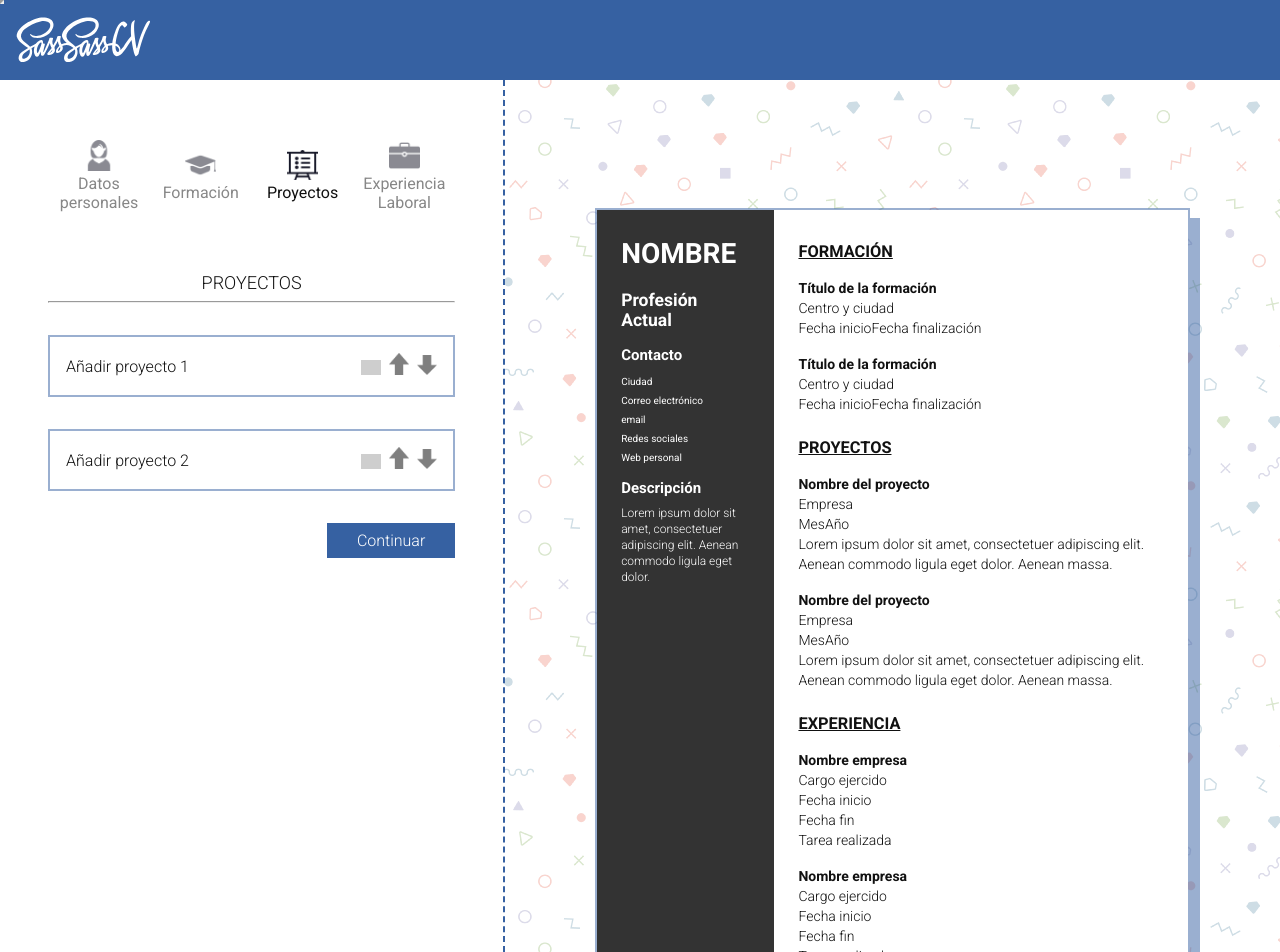
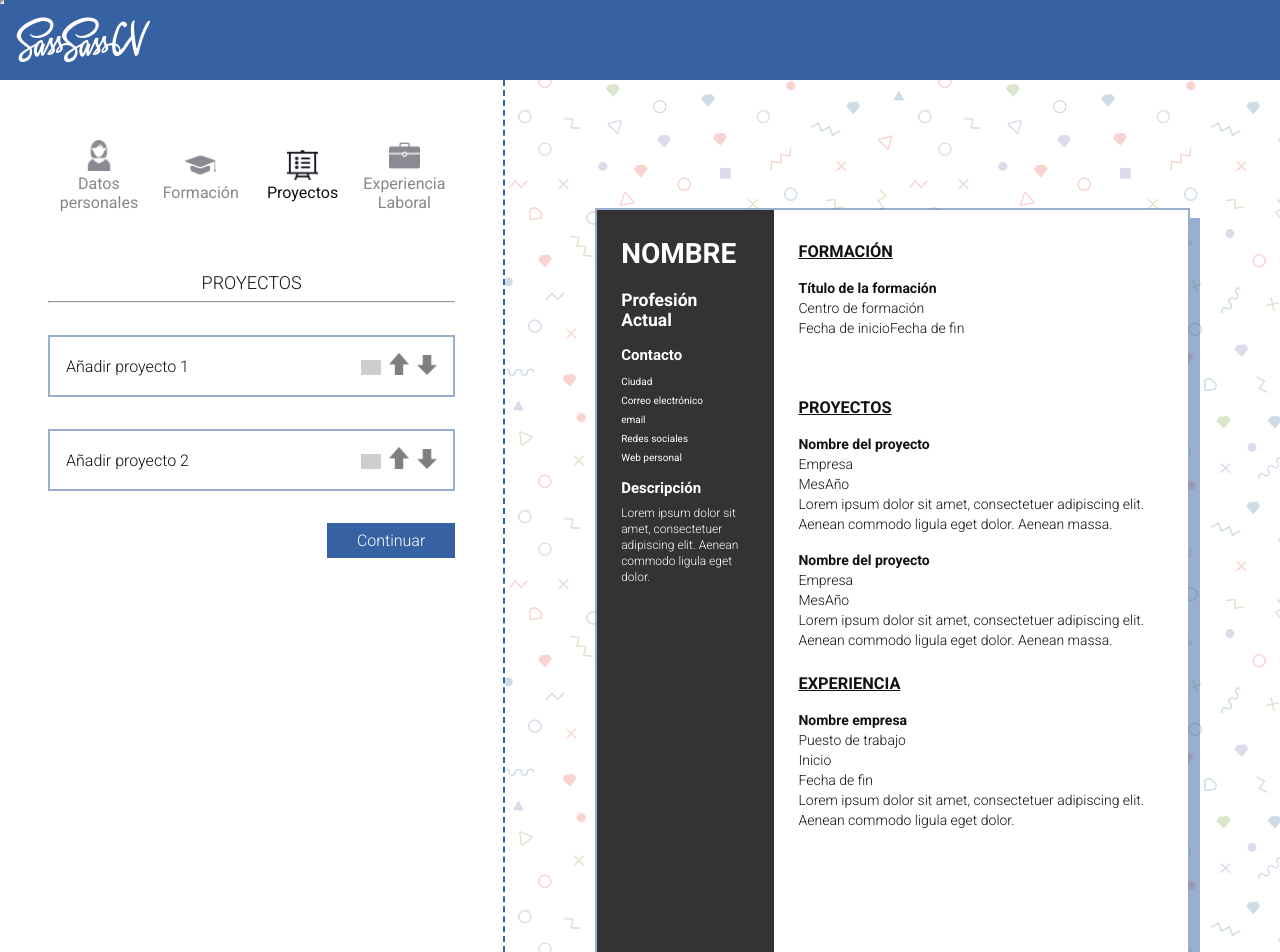
Before and after one commit to Adalab/project-clarke-s4-sass-sass-baby, a React (Create React App) app: page /#/projects in a window 1280 px wide. Shown: the top 952 px of the page. Built offline with nearby package versions, Linux system fonts and the light colour scheme; grey boxes are pictures that could not be loaded.

Commit message:
[Changes]inputs experience and education

```diff
--- a/src/App.js
+++ b/src/App.js
@@ -21,7 +21,18 @@ class App extends Component {
         email: 'email',
         social: 'Redes sociales',
         personalWebsite: 'Web personal',
-        personalDescription: 'Lorem ipsum dolor sit amet, consectetuer adipiscing elit. Aenean commodo ligula eget dolor.'
+        personalDescription: 'Lorem ipsum dolor sit amet, consectetuer adipiscing elit. Aenean commodo ligula eget dolor.',
+        titleEducation: 'Título de la formación',
+        trainingCenterEducation: 'Centro de formación',
+        startDateEducation: 'Fecha de inicio',
+        finishDateEducation: 'Fecha de fin',
+        companyName: 'Nombre empresa',
+        titleExperiencie: 'Puesto de trabajo',
+        startDateExperience: 'Inicio',
+        finishDateExperience: 'Fecha de fin',
+        descriptionExperience: 'Lorem ipsum dolor sit amet, consectetuer adipiscing elit. Aenean commodo ligula eget dolor.',
+
+
       }
     }
     this.updateCv =  this.updateCv.bind(this);
--- a/src/components/Education.js
+++ b/src/components/Education.js
@@ -6,26 +6,26 @@ class Education extends Component {
 
   render() {
     const handleChange = (event) => {
-      const name = event.target.id;
+      const name = event.target.name;
       this.props.handleChange(name, event.target.value);
     };
     return (
       <Fieldset title="Formación">
         <Colapsable box= "firstEducationBox" link="Añadir formación 1">
           <div className="drop-down">
-          <input onChange={handleChange} className="input-form title-education main-value" type="text" name="title-education" placeholder="Título" required />
-          <input onChange={handleChange} className="input-form center-education" type="text" name="company-project" placeholder="Centro de formación" required />
-          <input onChange={handleChange} className="input-form date-start-education" type="date" name="start-date-project" placeholder="Fecha inicio" required />
-          <input onChange={handleChange} className="input-form date-end-education" type="date" name="finish-date-project" placeholder="Fecha fin" required />
+          <input onChange={handleChange} className="input-form title-education main-value" type="text" name="titleEducation" placeholder="Título" required />
+          <input onChange={handleChange} className="input-form center-education" type="text" name="trainingCenterEducation" placeholder="Centro de formación" required />
+          <input onChange={handleChange} className="input-form date-start-education" type="date" name="startDateEducation" placeholder="Fecha inicio" required />
+          <input onChange={handleChange} className="input-form date-end-education" type="date" name="finishDateEducation" placeholder="Fecha fin" required />
           </div>
         </Colapsable>
 
         <Colapsable box= "secondEducationBox" link="Añadir formación 2">
         <div className="drop-down">
-          <input onChange={handleChange} className="input-form title-education1 main-value" type="text" name="title-education1" placeholder="Título" required />
-          <input onChange={handleChange} className="input-form center-education1" type="text" name="company-project" placeholder="Centro de formación" required />
-          <input onChange={handleChange} className="input-form date-start-education1" type="date" name="company-project" placeholder="Fecha inicio" required />
-          <input onChange={handleChange} className="input-form date-end-education1" type="date" name="company-project" placeholder="Fecha inicio" required />
+          <input onChange={handleChange} className="input-form title-education1 main-value" type="text" name="titleEducation2" placeholder="Título" required />
+          <input onChange={handleChange} className="input-form center-education1" type="text" name="trainingCenterEducation2" placeholder="Centro de formación" required />
+          <input onChange={handleChange} className="input-form date-start-education1" type="date" name="startDateEducation2" placeholder="Fecha inicio" required />
+          <input onChange={handleChange} className="input-form date-end-education1" type="date" name="finishDateEducation2" placeholder="Fecha inicio" required />
         </div>
         </Colapsable>
       </Fieldset>
--- a/src/components/EducationBox.js
+++ b/src/components/EducationBox.js
@@ -7,17 +7,17 @@ class EducationBox extends Component {
 			<h3 className="seccion tittle-education">FORMACIÓN</h3>
 			{/*   FORMACIÓN 1   -------------*/}
 			<ul className="list-none margin-bottom esconder formacionuno">
-				<li className="cv-title-education bold">Título de la formación</li>
-				<li className="cv-center-education">Centro y ciudad</li>
-				<li className="date cv-date-start-education put-inline">Fecha inicio </li>
-				<li className="cv-date-end-education put-inline">Fecha finalización </li>
+				<li className="cv-title-education bold">{ this.props.cv.titleEducation }</li>
+				<li className="cv-center-education">{ this.props.cv.trainingCenterEducation }</li>
+				<li className="date cv-date-start-education put-inline">{ this.props.cv.startDateEducation }</li>
+				<li className="cv-date-end-education put-inline">{ this.props.cv.finishDateEducation }</li>
 			</ul>
 			{/*   FORMACIÓN 2   -------------*/}
 			<ul className="list-none esconder formaciondos">
-				<li className="cv-title-education1 bold">Título de la formación</li>
-				<li className="cv-center-education1">Centro y ciudad</li>
-				<li className="cv-date-start-education1 put-inline">Fecha inicio </li>
-				<li className="cv-date-end-education1 put-inline">Fecha finalización </li>
+				<li className="cv-title-education1 bold">{ this.props.cv.titleEducation2 }</li>
+				<li className="cv-center-education1">{ this.props.cv.trainingCenterEducation2 }</li>
+				<li className="cv-date-start-education1 put-inline">{ this.props.cv.startDateEducation2 }</li>
+				<li className="cv-date-end-education1 put-inline">{ this.props.cv.finishDateEducation2 }</li>
 			</ul>
 		</div>
   );
--- a/src/components/Experience.js
+++ b/src/components/Experience.js
@@ -6,27 +6,27 @@ class Experience extends Component {
 
   render() {
     const handleChange = (event) => {
-      const name = event.target.id;
+      const name = event.target.name;
       this.props.handleChange(name, event.target.value);
     };
     return (
       <Fieldset title= "Experiencia">
-        <Colapsable box="firstExperienceBox" link="Añadir educación 1">
+        <Colapsable box="firstExperienceBox" link="Añadir experiencia 1">
         <div className="drop-down">
-          <input className="input-form title-education main-value" type="text" name="title-education" placeholder="Título" required />
-          <input className="input-form center-education" type="text" name="company-project" placeholder="Centro de formación" required />
-          <input className="input-form date-start-education" type="date" name="company-project" placeholder="Fecha inicio" required />
-          <input className="input-form date-end-education" type="date" name="company-project" placeholder="Fecha fin" required />
+          <input onChange={handleChange} className="input-form title-education main-value" type="text" name="companyName" placeholder="Empresa" required />
+          <input onChange={handleChange} className="input-form center-education" type="text" name="titleExperiencie" placeholder="Puesto de trabajo" required />
+          <input onChange={handleChange} className="input-form date-start-education" type="date" name="startDateExperience" placeholder="Fecha inicio" required />
+          <input onChange={handleChange} className="input-form date-end-education" type="date" name="finishDateExperience" placeholder="Fecha fin" required />
         </div>
         </Colapsable>
 
-        <Colapsable box="secondExperienceBox" link="Añadir educación 2">
+        <Colapsable box="secondExperienceBox" link="Añadir experiencia 2">
         <div className="drop-down">
-          <input className="input-form main-value name-company" id="company" type="text" name="company" placeholder="Empresa" required />
-          <input className="input-form name-position" id="position" type="text" name="position" placeholder="Puesto de trabajo" required />
-          <input className="input-form date-start-experience" id="init-data-experience" type="date" name="date-start-experience'" required />
-          <input className="input-form date-end-experience" id="finish-data-experience" type="date" name="date-end-experience" required />
-          <textarea className="input-form description-experience" name="description-experience" rows={8} cols={80} defaultValue={"                      "} />
+          <input onChange={handleChange} className="input-form main-value name-company" id="company" type="text" name="companyName2" placeholder="Empresa" required />
+          <input onChange={handleChange} className="input-form name-position" id="position" type="text" name="titleExperiencie2" placeholder="Puesto de trabajo" required />
+          <input onChange={handleChange} className="input-form date-start-experience" id="init-data-experience" type="date" name="startDateExperience2" required />
+          <input onChange={handleChange} className="input-form date-end-experience" id="finish-data-experience" type="date" name="finishDateExperience2" required />
+          <textarea onChange={handleChange} className="input-form description-experience" name="descriptionExperience" rows={8} cols={80} defaultValue={"                      "} />
         </div>
         </Colapsable>
       </Fieldset>
--- a/src/components/ExperienceBox.js
+++ b/src/components/ExperienceBox.js
@@ -7,23 +7,23 @@ class ExperienceBox extends Component {
 			<h3 className="seccion tittle-experience">EXPERIENCIA</h3>
 			{/*   EXPERIENCE 1 -------------*/}
 			<ul className="list-none">
-				<li className="cv-name-company bold">Nombre empresa</li>
-				<li className="cv-name-position">Cargo ejercido</li>
-				<li className="cv-date-start-experience">Fecha inicio</li>
-				<li className="cv-date-end-experience">Fecha fin</li>
+				<li className="cv-name-company bold">{ this.props.cv.companyName }</li>
+				<li className="cv-name-position">{ this.props.cv.titleExperiencie }</li>
+				<li className="cv-date-start-experience">{ this.props.cv.startDateExperience }</li>
+				<li className="cv-date-end-experience">{ this.props.cv.finishDateExperience }</li>
 			</ul>
 			<ul className="list-style cv-description-experience">
-				<li className="cv-description-experience">Tarea realizada</li>
+				<li className="cv-description-experience">{ this.props.cv.descriptionExperience }</li>
 			</ul>
 			{/*   EXPERIENCE 2 -------------*/}
 			<ul className="list-none">
-				<li className="cv-name-company1 bold margin-top">Nombre empresa</li>
-				<li className="cv-name-position1">Cargo ejercido</li>
-				<li className="cv-date-start-experience1">Fecha inicio</li>
-				<li className="cv-date-end-experience1">Fecha fin</li>
+				<li className="cv-name-company1 bold margin-top">{ this.props.cv.companyName2 }</li>
+				<li className="cv-name-position1">{ this.props.cv.titleExperiencie2 }</li>
+				<li className="cv-date-start-experience1">{ this.props.cv.startDateExperience2 }</li>
+				<li className="cv-date-end-experience1">{ this.props.cv.finishDateExperience2 }</li>
 			</ul>
 			<ul className="list-style ul-experience">
-				<li className="cv-description-experience1">Tarea realizada</li>
+				<li className="cv-description-experience1">{ this.props.cv.descriptionExperience2 }</li>
 			</ul>
 		</div>
   );
--- a/src/components/Form.js
+++ b/src/components/Form.js
@@ -26,7 +26,7 @@ class Form extends Component {
 
           <Route path="/studies" render={()=>
             <div>
-              <Education />
+              <Education handleChange={this.props.handleChange} />
               <div className="buttonsChangeForm">
                 <button className="buttonContinue"><Link to="/projects">Continuar</Link></button>
               </div>
@@ -35,7 +35,7 @@ class Form extends Component {
 
           <Route path="/projects" render={()=>
             <div>
-              <Projects />
+              <Projects handleChange={this.props.handleChange}/>
               <div className="buttonsChangeForm">
                 <button className="buttonContinue"><Link to="/experience">Continuar</Link></button>
               </div>
@@ -44,7 +44,7 @@ class Form extends Component {
 
           <Route path="/experience" render={()=>
             <div>
-              <Experience />
+              <Experience handleChange={this.props.handleChange}/>
               <div className="buttonsChangeForm">
                 <button className="buttonContinue"><Link exact to="/">Continuar</Link></button>
               </div>
--- a/src/components/Projects.js
+++ b/src/components/Projects.js
@@ -6,7 +6,7 @@ class Projects extends Component {
 
   render() {
     const handleChange = (event) => {
-      const name = event.target.id;
+      const name = event.target.name;
       this.props.handleChange(name, event.target.value);
     };
     return (
```
